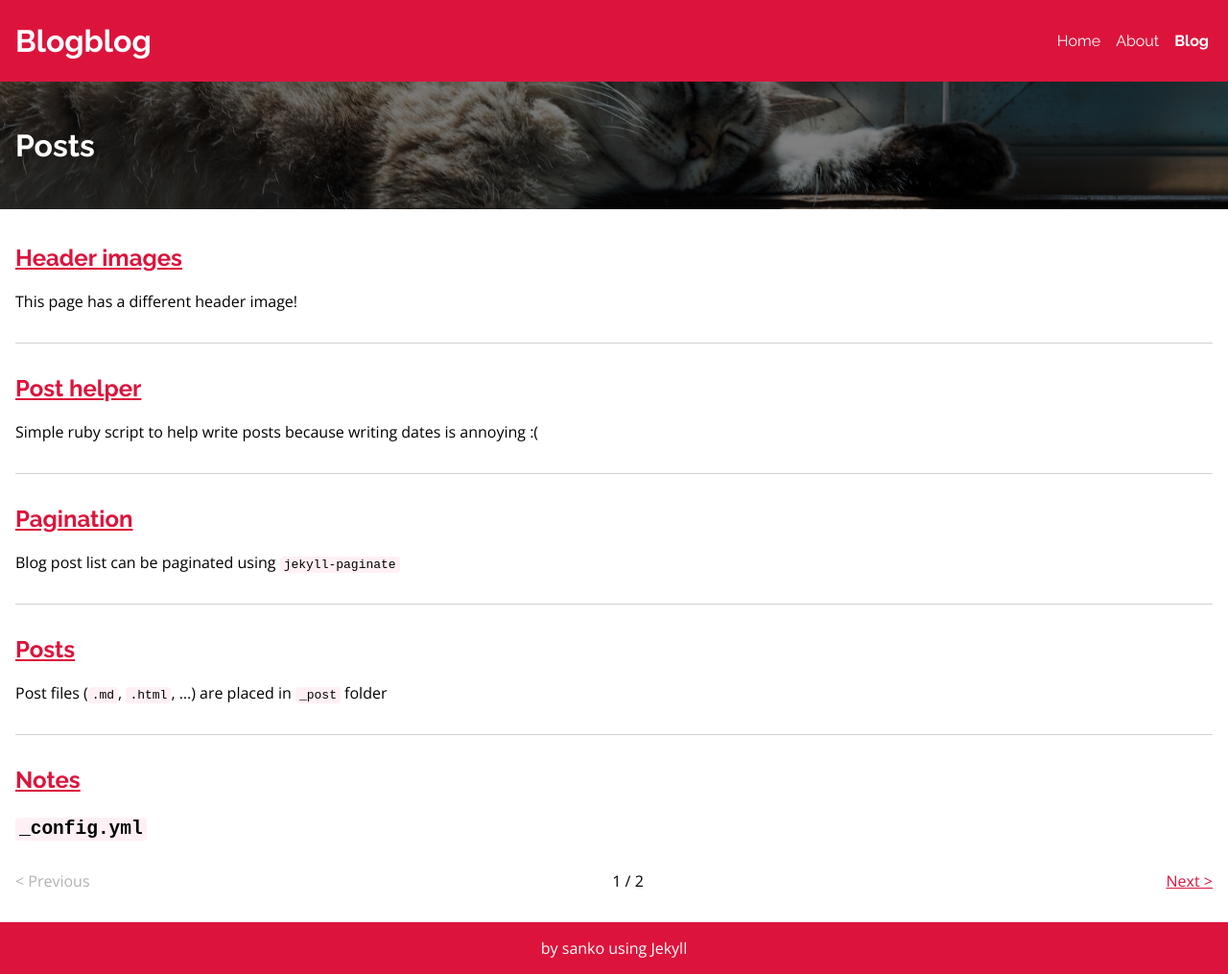
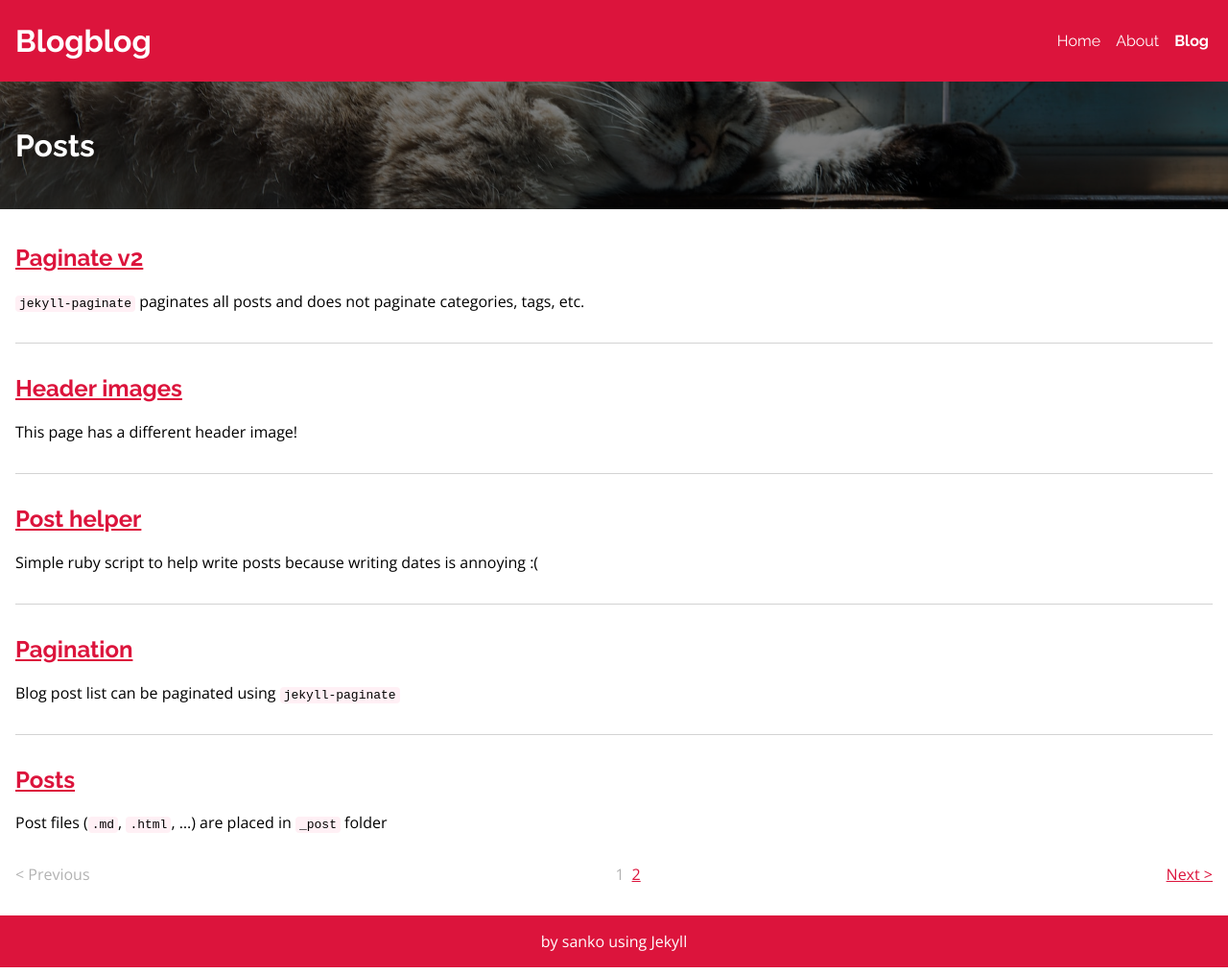
Before and after one commit to sankomi/blogblog, a Jekyll site: the page built from blog/index.html, in a window 1280 px wide. Shown: the whole page at 96% size. Built offline with Jekyll 4.4.1, drawn with Linux system fonts in a browser that asks for light colours; the list of posts is cut into pages by our own code.

Commit message:
change to jekyll-paginate-v2

````diff
--- a/Gemfile
+++ b/Gemfile
@@ -3,5 +3,5 @@ source "https://rubygems.org"
 gem "jekyll"
 
 group :jekyll_plugins do
-  gem "jekyll-paginate"
+  gem "jekyll-paginate-v2"
 end
--- a/_config.yml
+++ b/_config.yml
@@ -1,10 +1,36 @@
 permalink: pretty
 
 plugins:
-  - jekyll-paginate
+  - jekyll-paginate-v2
 
-paginate: 5
-paginate_path: "/blog/:num/"
+pagination:
+  enabled: true
+  debug: false
+  collection: "posts"
+  per_page: 5
+  title: ":title"
+  limit: 0
+  sort_field: "date"
+  sort_reverse: true
+  category: "posts"
+  trail:
+    before: 1
+    after: 1
+
+autopages:
+  enabled: true
+  categories:
+    layouts:
+      - "list.html"
+    title: "Posts in :cat"
+    permalink: "/category/:cat"
+  tags:
+    layouts:
+      - "list.html"
+    title: "Posts tagged with :tag"
+    permalink: "/tag/:tag"
+  collections:
+    enabled: false
 
 defaults:
   - scope:
--- /dev/null
+++ b/_layouts/list.html
@@ -0,0 +1,40 @@
+---
+layout: page
+---
+<ul class="blog">
+	{% for post in paginator.posts %}
+		<li>
+			<h2><a href="{{ post.url }}">{{ post.title }}</a></h2>
+			{{ post.excerpt }}
+			{% unless forloop.last %}
+				<hr class="blog__divide">
+			{% endunless %}
+		</li>
+	{% endfor %}
+</ul>
+
+{% if paginator.page_trail %}
+	<div class="blog-nav">
+		{% if paginator.previous_page %}
+			<a href="{{ paginator.previous_page_path }}">&lt; Previous</a>
+		{% else %}
+			<span class="disabled">&lt; Previous</span>
+		{% endif %}
+
+		<div class="blog-nav__trail">
+			{% for trail in paginator.page_trail %}
+				{% if page.url == trail.path %}
+					<span class="disabled">{{ trail.num }}</span>
+				{% else %}
+					<a href="{{ trail.path | prepend: site.baseurl }}" title="{{ trail.title }}">{{ trail.num }}</a>
+				{% endif %}
+			{% endfor %}
+		</div>
+
+		{% if paginator.next_page %}
+			<a href="{{ paginator.next_page_path }}">Next &gt;</a>
+		{% else %}
+			<span class="disabled">Next &gt;</span>
+		{% endif %}
+	</div>
+{% endif %}
--- a/_layouts/post.html
+++ b/_layouts/post.html
@@ -15,7 +15,9 @@ layout: default
 					by {{ page.author }} on {{ page.date | date_to_string }}
 				</span>
 				<span class="post__categories">
-					{{ page.categories | join: ", " }}
+					{% for category in page.categories %}
+						<a href="/category/{{category | slugify }}/">{{ category }}</a>
+					{% endfor %}
 				</span>
 			</p>
 		</div>
--- /dev/null
+++ b/_posts/2024-01-27-paginate-v2.md
@@ -0,0 +1,81 @@
+---
+title: Paginate v2
+categories: Notes
+tag: jekyll plugins paginate
+---
+`jekyll-paginate` paginates all posts and does not paginate categories, tags, etc.
+
+`jekyll-paginate-v2` plugin has more features including category/tag/collection pagination and trails
+
+## Install
+
+Install the gem
+```
+gem install jekyll-paginate-v2
+```
+
+## Pagination
+
+Change pagination settings in  `_config.yml`
+```
+pagination:
+  enabled: true
+  debug: false
+  collection: "posts"
+  per_page: 5
+  title: ":title"
+  limit: 0
+  sort_field: "date"
+  sort_reverse: true
+  category: "posts"
+  trail:
+    before: 1
+    after: 1
+```
+
+This will list posts all category/collection/tags in reverse date order
+
+### Trails
+
+Paginated pages have these liquid attributes that can be used to create navigation links
+- `page_trail` - list of trails
+- `trail`
+    - `path` - path of trail ex `/blog/page2/index.html`
+    - `title` - title of trail ex `Posts`
+    - `num` - number of trail ex `2`
+
+## Auto pages (experimental!)
+
+Add `autopages` options to create category/tags/colletions pages automatically
+```
+autopages:
+  enabled: true
+  categories:
+    layouts:
+      - "list.html"
+    title: "Posts in :cat"
+    permalink: "/category/:cat"
+  tags:
+    layouts:
+      - "list.html"
+    title: "Posts tagged with :tag"
+    permalink: "/tag/:tag"
+  collections:
+    enabled: false
+```
+
+Note that if
+```
+collections:
+  enabled: false
+```
+is not added, you will get these error messages
+```
+Build Warning: Layout 'autopage_collection' requested in .html does not exist.
+Build Warning: Layout 'autopage_collection' requested in .html does not exist.
+Build Warning: Layout 'autopage_collection' requested in .html does not exist.
+Build Warning: Layout 'autopage_collection' requested in .html does not exist.
+Build Warning: Layout 'autopage_collection' requested in .html does not exist.
+Build Warning: Layout 'autopage_collection' requested in .html does not exist.
+...
+```
--- a/_sass/main.scss
+++ b/_sass/main.scss
@@ -259,7 +259,14 @@ ul, ol, dl {
 .blog-nav {
 	display: flex;
 	justify-content: space-between;
+	gap: 0.5rem;
 	margin: 2rem 0;
+
+	&__trail {
+		display: flex;
+		justify-content: center;
+		gap: 0.5rem;
+	}
 }
 
 
@@ -314,6 +321,10 @@ ul, ol, dl {
 		margin: 0;
 
 		color: lightgrey;
+
+		a {
+			color: inherit;
+		}
 	}
 	&__content {
 		padding-top: 1rem;
--- a/blog/index.html
+++ b/blog/index.html
@@ -1,28 +1,6 @@
 ---
 title: Posts
+layout: list
+pagination:
+  enabled: true
 ---
-<ul class="blog">
-	{% for post in paginator.posts %}
-		<li>
-			<h2><a href="{{ post.url }}">{{ post.title }}</a></h2>
-			{{ post.excerpt }}
-			{% unless forloop.last %}
-				<hr class="blog__divide">
-			{% endunless %}
-		</li>
-	{% endfor %}
-</ul>
-
-<div class="blog-nav">
-	{% if paginator.previous_page %}
-		<a href="{{ paginator.previous_page_path }}">&lt; Previous</a>
-	{% else %}
-		<span class="disabled">&lt; Previous</span>
-	{% endif %}
-	{{ paginator.page }} / {{ paginator.total_pages }}
-	{% if paginator.next_page %}
-		<a href="{{ paginator.next_page_path }}">Next &gt;</a>
-	{% else %}
-		<span class="disabled">Next &gt;></span>
-	{% endif %}
-</div>
````
Also changed, not shown: Gemfile.lock.
